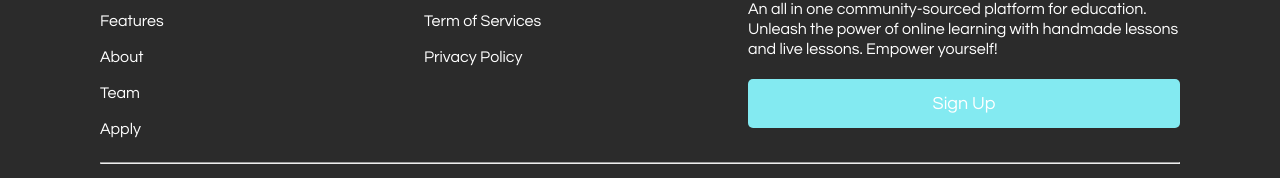
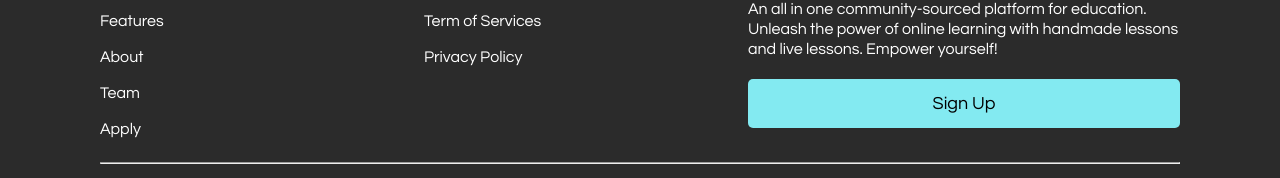
Before and after one commit to ManasC478/NeuronLanding, a React (Create React App) app: page / in a window 1280 px wide. Shown: the part 5265-5443 px from the top of the page. Built offline with nearby package versions, Linux system fonts and the light colour scheme.

Commit message:
final fixes for production

```diff
--- a/src/components/Example.js
+++ b/src/components/Example.js
@@ -12,7 +12,7 @@ const Example = () => {
                     <h3>Watch.</h3>
                     <h3>Learn.</h3>
                     <h3>Advance.</h3>
-                    <a href="https://app.neuroneducation.org">Learn More</a>
+                    <a href="https://app.neuroneducation.org/" rel="noreferrer" target="_blank">Learn More</a>
                 </div>
             </section>
         </main>
--- a/src/components/Footer.js
+++ b/src/components/Footer.js
@@ -28,13 +28,8 @@ const Footer = () => {
                 </div>
                 <div className="overview">
                     <h1>Neuron</h1>
-                    {/* <div className="media">
-                        <a href="#"><LinkedInIcon /></a>
-                        <a href="#"><InstagramIcon /></a>
-                        <a href="#"><FacebookIcon /></a>
-                    </div> */}
                     <p>An all in one community-sourced platform for education.  Unleash the power of online learning with handmade lessons and live lessons. Empower yourself!</p>
-                    <a href="https://app.neuroneducation.org" rel="noreferrer" target="_blank" id="signup">Sign Up</a>
+                    <a href="https://app.neuroneducation.org/" rel="noreferrer" target="_blank" id="signup">Sign Up</a>
                 </div>
                 <hr />
                 <p id="rights">©Copyright 2021. All rights reserved by Neuron Education.</p>
--- a/src/components/GetStarted.js
+++ b/src/components/GetStarted.js
@@ -5,7 +5,7 @@ const GetStarted = () => {
         <section className="start-now">
             <div className="text">
                 <h3>It's Time To Empower Yourself!</h3>
-                <a href="https://app.neuroneducation.org" rel="noreferrer" target="_blank">Get Started</a>
+                <a href="https://app.neuroneducation.org/" rel="noreferrer" target="_blank">Get Started</a>
             </div>
         </section>
     )
--- a/src/components/Home.js
+++ b/src/components/Home.js
@@ -11,7 +11,7 @@ const Home = () => {
                 <div className="primary-text">
                     <h1>Neuron</h1>
                     <p>An all in one community-sourced platform for education. Unleash the power of online learning with handmade lessons and live lessons. Empower yourself!</p>
-                    <a href="https://app.neuroneducation.org" id="get-started">Get Started Today</a>
+                    <a href="https://app.neuroneducation.org/" rel="noreferrer" target="_blank" id="get-started">Get Started Today</a>
                 </div>
             </section>
         </main>
--- a/src/components/NavBar.js
+++ b/src/components/NavBar.js
@@ -37,7 +37,7 @@ const NavBar = () => {
                     <a href="#about"><li>About</li></a>
                     <a href="#team"><li>Team</li></a>
                     <a href="#apply"><li>Apply</li></a>
-                    <a href="https://app.neuroneducation.org" rel="noreferrer" target="_blank" id="signin">Sign In</a>
+                    <a href="https://app.neuroneducation.org/" rel="noreferrer" target="_blank" id="signin">Sign In</a>
                 </ul>
             </nav>
             <button onClick={handleClick} id="nav-btn">{open ? <CloseIcon fontSize={'large'} /> : <DehazeIcon fontSize={'large'} />}</button>
--- a/src/index.css
+++ b/src/index.css
@@ -519,6 +519,7 @@ footer p {
 }
 
 footer #signup {
+  color: #000;
   display: block;
   padding: 15px 0;
   text-align: center;
@@ -527,6 +528,10 @@ footer #signup {
   border-radius: var(--primary-border-radius);
   background: var(--tertiary-background);
   border: none;
+}
+
+footer #signup:hover {
+  text-decoration: none;
 }
 
 footer hr,
```
